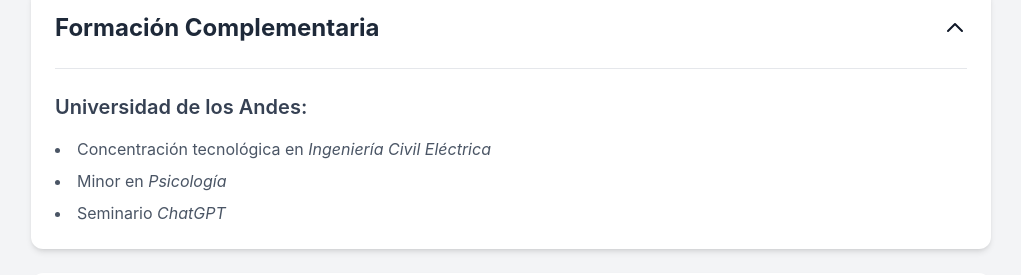
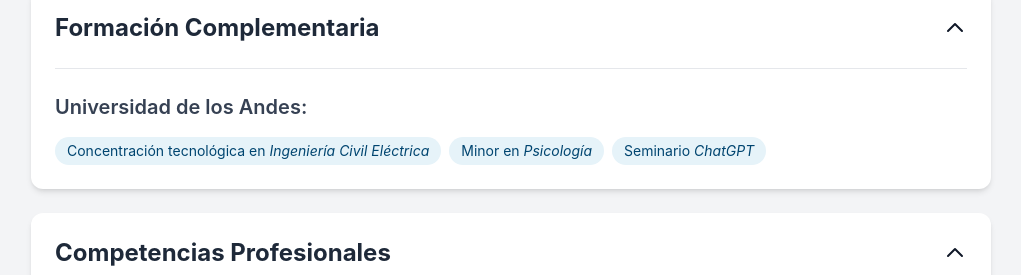
Before and after one commit to AlbertoZuiga/AlbertoZuiga.github.io, a React (Vite) app: page /about in a window 1280 px wide. Shown: the part 2820-3095 px from the top of the page, without its empty margins (129-1150 px from the left). Built offline with nearby package versions, Linux system fonts and the light colour scheme; no server answers.

Commit message:
feat(about): badges en Formación Complementaria
Cubre el ítem "certificaciones" del TODO: no hay credenciales externas,
así que la concentración, el minor y el seminario se muestran como chips.

Co-Authored-By: Claude Fable 5.1 <noreply@anthropic.com>

```diff
--- a/src/pages/About.jsx
+++ b/src/pages/About.jsx
@@ -153,9 +153,12 @@ const About = () => {
             <h3 className="text-lg sm:text-xl font-semibold text-gray-700 dark:text-gray-300 mb-3 sm:mb-4">
               {additional.heading}
             </h3>
-            <ul className="list-disc list-inside space-y-2 text-gray-600 dark:text-gray-400 text-sm sm:text-base">
+            <ul className="flex flex-wrap gap-2">
               {additional.items.map((item) => (
-                <li key={item.em}>
+                <li
+                  key={item.em}
+                  className="rounded-full bg-primary-50 dark:bg-primary-900/40 text-primary-700 dark:text-primary-300 px-3 py-1 text-sm"
+                >
                   {item.text} <em>{item.em}</em>
                 </li>
               ))}
```
